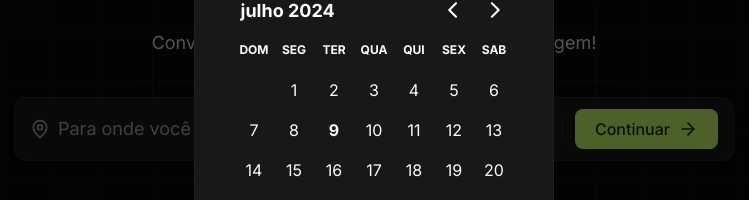
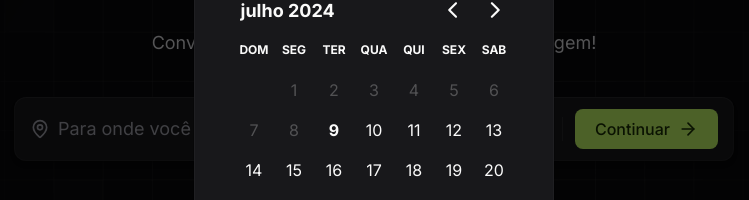
Before and after one commit to victorpowilleit/plann.er, a React (Vite) app: page / in a window 1280 px wide. Both pictures are taken after a click on the button "Quando?". Shown: the part 294-494 px from the top of the page, without its empty margins (266-1015 px from the left). Built offline with nearby package versions, Linux system fonts and the light colour scheme.

Commit message:
Limits Day Picker range to dates from today

```diff
--- a/src/pages/create-trip/components/invite-guests-modal.tsx
+++ b/src/pages/create-trip/components/invite-guests-modal.tsx
@@ -23,7 +23,7 @@ export function InviteGuestsModal({emailsToInvite, addNewEmailToInvite, removeEm
             </button>
           </div>
           <p className="text-sm text-zinc-400">
-            Os convidados irão receber e-mails para confirmar a paryicipação na viagem.
+            Os convidados irão receber e-mails para confirmar a participação na viagem.
           </p>
 
         </div>
--- a/src/pages/create-trip/components/steps/destination-and-date-step.tsx
+++ b/src/pages/create-trip/components/steps/destination-and-date-step.tsx
@@ -73,6 +73,9 @@ export function DestinationAndDateStep({
                       locale={ptBR}
                       selected={eventStartAndEndDates}
                       onSelect={setEventStartAndEndDates}
+                      disabled={{
+                        before: new Date()
+                      }}
                   />
               </div>
           </div>
```
